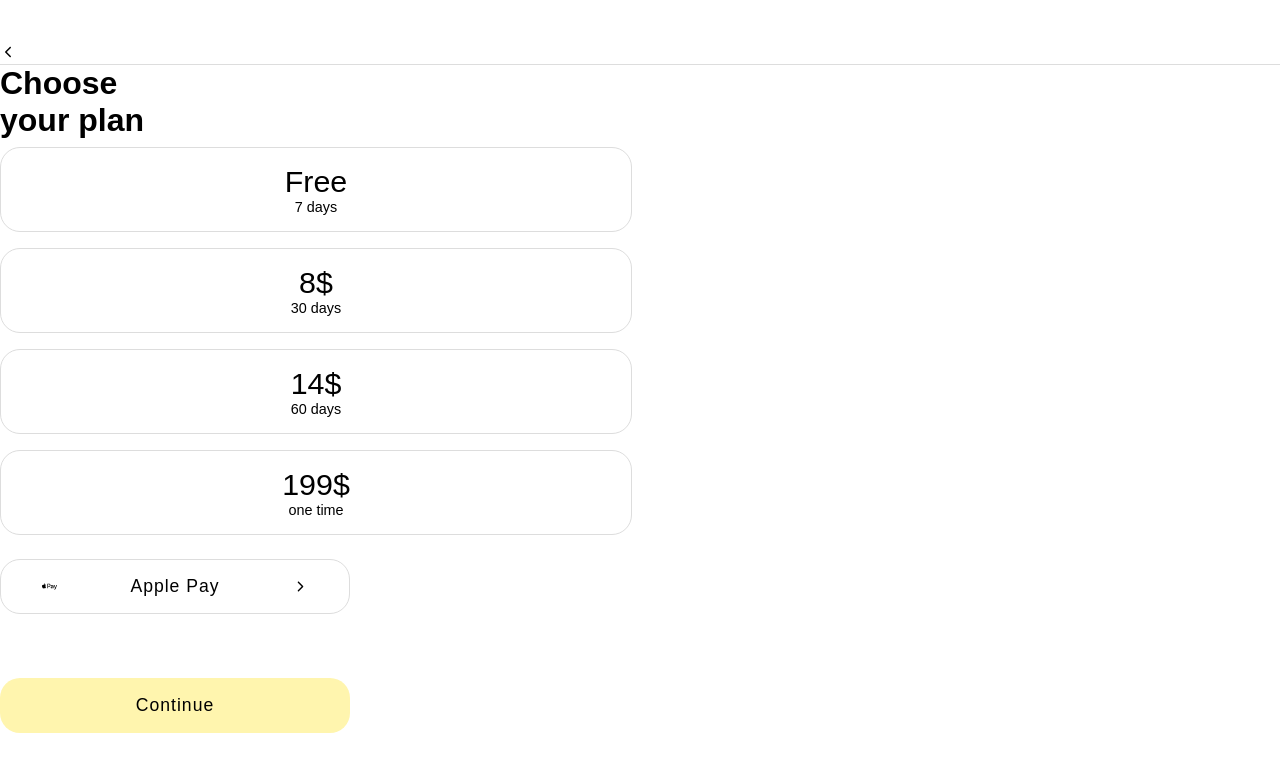
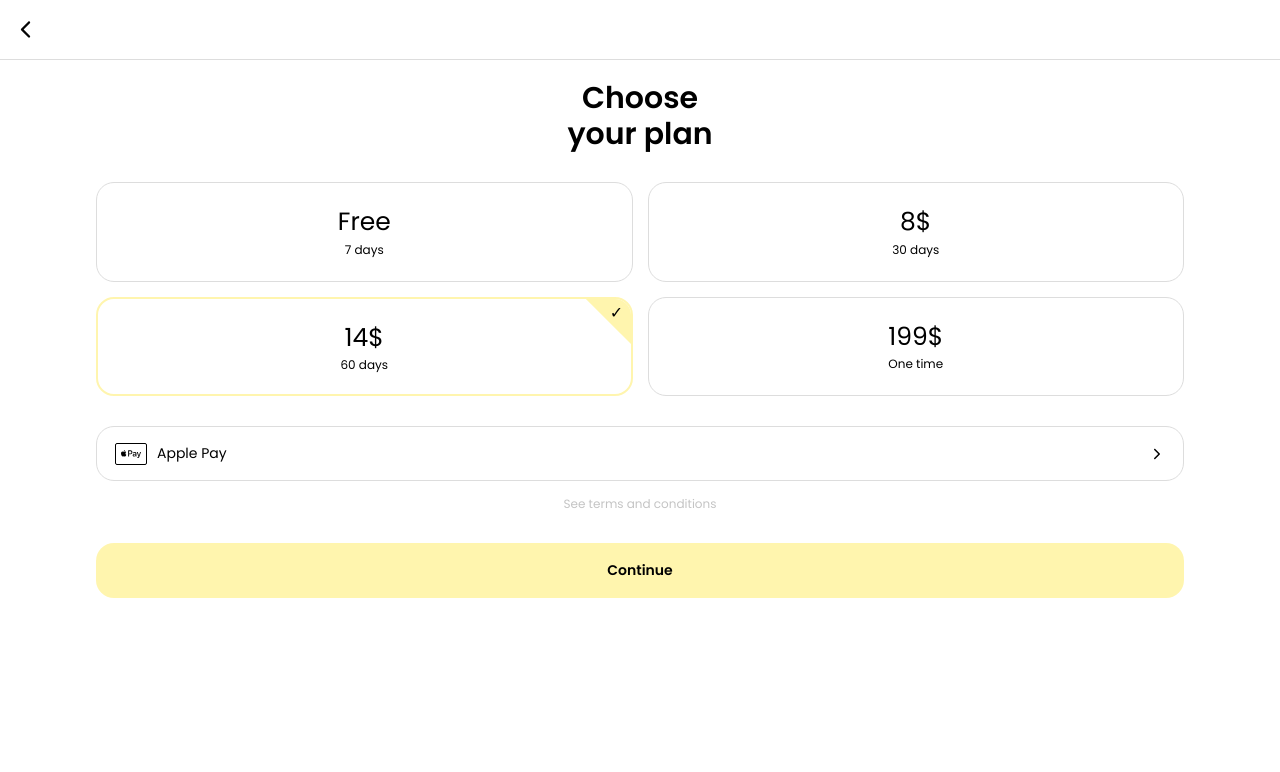
Before and after one commit to emkis/archievement-ui-case, a website built with Parcel: page src/index.html in a window 1280 px wide. Built offline with nearby package versions, Linux system fonts and the light colour scheme; a web font is replaced by a local one.

Commit message:
first page finished

```diff
--- a/package.json
+++ b/package.json
@@ -14,5 +14,8 @@
     "parcel-bundler": "^1.12.3",
     "sass": "^1.23.0-module.beta.1",
     "sass-rem": "^2.0.1"
+  },
+  "dependencies": {
+    "normalize.css": "^8.0.1"
   }
 }
--- a/src/index.html
+++ b/src/index.html
@@ -5,6 +5,10 @@
     <meta name="viewport" content="width=device-width, initial-scale=1.0" />
     <meta http-equiv="X-UA-Compatible" content="ie=edge" />
 
+    <link
+      href="https://fonts.googleapis.com/css2?family=Poppins:wght@400;600&display=swap"
+      rel="stylesheet"
+    />
     <link rel="stylesheet" href="./styles/index.scss" />
 
     <title>Achievement UI Case</title>
@@ -25,46 +29,42 @@
       </header>
 
       <section class="plans">
-        <div class="card-item">
-          <div class="card active">
-            <p class="title">Free</p>
-            <p>7 days</p>
-          </div>
-        </div>
+        <ul class="plans-list">
+          <li class="plans__item">
+            <h3 class="plans__title">Free</h3>
+            <p class="plans__description">7 days</p>
+          </li>
+          <li class="plans__item">
+            <h3 class="plans__title">8$</h3>
+            <p class="plans__description">30 days</p>
+          </li>
+          <li class="plans__item plans__item--active">
+            <h3 class="plans__title">14$</h3>
+            <p class="plans__description">60 days</p>
+          </li>
+          <li class="plans__item">
+            <h3 class="plans__title">199$</h3>
+            <p class="plans__description">One time</p>
+          </li>
+        </ul>
 
-        <div class="card-item">
-          <div class="card">
-            <p class="title">8$</p>
-            <p>30 days</p>
-          </div>
-        </div>
+        <button class="button button--secondary payment">
+          <img
+            class="apple-icon"
+            src="./assets/icons/apple-play-icon.svg"
+            alt="Apple Play"
+          />
+          Apple Pay
+          <img
+            class="arrow-icon"
+            src="./assets/icons/arrow-right-icon.svg"
+            alt="Continue"
+          />
+        </button>
+        <a href="#" class="information">See terms and conditions</a>
 
-        <div class="card-item">
-          <div class="card">
-            <p class="title">14$</p>
-            <p>60 days</p>
-          </div>
-        </div>
-
-        <div class="card-item">
-          <div class="card">
-            <p class="title">199$</p>
-            <p>one time</p>
-          </div>
-        </div>
+        <button class="button button--primary">Continue</button>
       </section>
-
-      <div class="row center">
-        <div class="btn apple_store">
-          <img src="./assets/icons/apple-play-icon.svg" alt="Apple Play" />
-          <span>Apple Pay</span>
-          <img src="./assets/icons/arrow-right-icon.svg" alt="Continue" />
-        </div>
-      </div>
-
-      <div class="row center">
-        <button class="btn accent">Continue</button>
-      </div>
     </main>
   </body>
 </html>
--- a/src/styles/_button.scss
+++ /dev/null
@@ -1,33 +0,0 @@
-button {
-  background: none;
-  outline: none;
-  box-shadow: none;
-  border: none;
-}
-
-.btn {
-  font-size: 1.1rem;
-  letter-spacing: 1px;
-  width: 100%;
-  max-width: 350px;
-  height: 55px;
-  border-radius: $radius;
-  margin: 1rem 0;
-  transition: background 200ms ease-in-out;
-  cursor: pointer;
-
-  &.accent {
-    background: $c_accent;
-    border: none;
-
-    &:focus,
-    &:hover {
-      background: darken($c_accent, $amount: 15%);
-    }
-  }
-
-  &:focus,
-  &:hover {
-    background: $c_border;
-  }
-}
--- a/src/styles/_font.scss
+++ /dev/null
@@ -1,27 +0,0 @@
-@font-face {
-    font-family: futura-pt;
-    src: url(https://use.typekit.net/af/309dfe/000000000000000000010091/27/l?primer=7cdcb44be4a7db8877ffa5c0007b8dd865b3bbc383831fe2ea177f62257a9191&fvd=n7&v=3) format("woff2"), url(https://use.typekit.net/af/309dfe/000000000000000000010091/27/d?primer=7cdcb44be4a7db8877ffa5c0007b8dd865b3bbc383831fe2ea177f62257a9191&fvd=n7&v=3) format("woff"), url(https://use.typekit.net/af/309dfe/000000000000000000010091/27/a?primer=7cdcb44be4a7db8877ffa5c0007b8dd865b3bbc383831fe2ea177f62257a9191&fvd=n7&v=3) format("opentype");
-    font-weight: 700;
-    font-style: normal;
-}
-
-@font-face {
-    font-family: futura-pt;
-    src: url(https://use.typekit.net/af/eb729a/000000000000000000010092/27/l?primer=7cdcb44be4a7db8877ffa5c0007b8dd865b3bbc383831fe2ea177f62257a9191&fvd=i7&v=3) format("woff2"), url(https://use.typekit.net/af/eb729a/000000000000000000010092/27/d?primer=7cdcb44be4a7db8877ffa5c0007b8dd865b3bbc383831fe2ea177f62257a9191&fvd=i7&v=3) format("woff"), url(https://use.typekit.net/af/eb729a/000000000000000000010092/27/a?primer=7cdcb44be4a7db8877ffa5c0007b8dd865b3bbc383831fe2ea177f62257a9191&fvd=i7&v=3) format("opentype");
-    font-weight: 700;
-    font-style: italic;
-}
-
-@font-face {
-    font-family: futura-pt;
-    src: url(https://use.typekit.net/af/9b05f3/000000000000000000013365/27/l?primer=7cdcb44be4a7db8877ffa5c0007b8dd865b3bbc383831fe2ea177f62257a9191&fvd=n4&v=3) format("woff2"), url(https://use.typekit.net/af/9b05f3/000000000000000000013365/27/d?primer=7cdcb44be4a7db8877ffa5c0007b8dd865b3bbc383831fe2ea177f62257a9191&fvd=n4&v=3) format("woff"), url(https://use.typekit.net/af/9b05f3/000000000000000000013365/27/a?primer=7cdcb44be4a7db8877ffa5c0007b8dd865b3bbc383831fe2ea177f62257a9191&fvd=n4&v=3) format("opentype");
-    font-weight: 400;
-    font-style: normal;
-}
-
-@font-face {
-    font-family: futura-pt;
-    src: url(https://use.typekit.net/af/cf3e4e/000000000000000000010095/27/l?primer=7cdcb44be4a7db8877ffa5c0007b8dd865b3bbc383831fe2ea177f62257a9191&fvd=i4&v=3) format("woff2"), url(https://use.typekit.net/af/cf3e4e/000000000000000000010095/27/d?primer=7cdcb44be4a7db8877ffa5c0007b8dd865b3bbc383831fe2ea177f62257a9191&fvd=i4&v=3) format("woff"), url(https://use.typekit.net/af/cf3e4e/000000000000000000010095/27/a?primer=7cdcb44be4a7db8877ffa5c0007b8dd865b3bbc383831fe2ea177f62257a9191&fvd=i4&v=3) format("opentype");
-    font-weight: 400;
-    font-style: italic;
-}
--- a/src/styles/_global.scss
+++ b/src/styles/_global.scss
@@ -1,161 +1,20 @@
-html {
+@import "../../node_modules/normalize.css/normalize.css";
+@import "./constants/index";
+@import "./reset";
+
+html,
+body {
   height: 100%;
   scroll-behavior: smooth;
 }
 
 body {
+  min-height: 100%;
   text-rendering: optimizeLegibility;
   -webkit-font-smoothing: antialiased;
+  font-family: $font_body;
 }
 
-h1,
-h2,
-h3,
-h4,
-h5,
-p,
-span,
-button,
-input,
-::placeholder {
-  font-family: $font_primary;
+button {
+  cursor: pointer;
 }
-
-img {
-  max-width: 100%;
-}
-
-nav {
-  background: #fff;
-  position: sticky;
-  top: 0;
-  left: 0;
-  width: 100%;
-  height: 65px;
-  display: flex;
-  justify-content: space-between;
-  align-items: flex-end;
-  border-bottom: 1px solid #ddd;
-  opacity: 0.98;
-
-  .icon {
-    display: flex;
-    align-items: center;
-    justify-content: center;
-    height: 50px;
-    width: 50px;
-    cursor: pointer;
-
-    img {
-      width: 18px;
-      height: auto;
-    }
-  }
-}
-
-.title_section {
-  text-align: center;
-  padding: 1rem 2rem 2.5rem 2rem;
-
-  h1 {
-    line-height: 1.1;
-    font-size: 2.4rem;
-  }
-}
-
-.content {
-  margin-bottom: 2.5rem;
-}
-
-.container {
-  width: 100%;
-  max-width: $space_container;
-  padding-right: $space;
-  padding-left: $space;
-  margin-right: auto;
-  margin-left: auto;
-
-  .row {
-    display: flex;
-    flex-wrap: wrap;
-  }
-
-  .center {
-    justify-content: center;
-    align-items: center;
-  }
-
-  .between {
-    justify-content: space-between;
-    align-items: center;
-  }
-}
-
-.apple_store {
-  border: 1px solid $c_border;
-  border-radius: $radius;
-  display: flex;
-  justify-content: space-around;
-  align-items: center;
-  margin-top: 1rem;
-  margin-bottom: 3rem;
-
-  img {
-    width: 15px;
-    height: auto;
-    margin: 0.5rem;
-  }
-}
-
-.cards {
-  display: flex;
-  flex-flow: row wrap;
-  justify-content: space-between;
-}
-
-.card-item {
-  width: calc(100% / 2 - 0.5rem);
-  padding: 0.5rem 0;
-}
-
-.card {
-  display: flex;
-  flex-direction: column;
-  position: relative;
-  font-weight: normal;
-  text-align: center;
-  padding: 1rem 2rem;
-  border: 1px solid $c_border;
-  border-radius: $radius;
-  overflow: hidden;
-  transition: background 200ms ease-in-out;
-
-  &:hover,
-  &:focus {
-    background: $co_border_light;
-  }
-
-  & .title {
-    font-size: 1.9rem;
-  }
-
-  & p {
-    font-size: 0.9rem;
-  }
-
-  &::active {
-    border: 2px solid $c_accent;
-    background: none !important;
-  }
-
-  &:active::before {
-    content: "";
-    position: absolute;
-    top: 0;
-    right: -10px;
-    width: 40px;
-    height: 15px;
-    background: $c_accent;
-    transform: rotate(45deg);
-  }
-}
--- a/src/styles/_reset.scss
+++ b/src/styles/_reset.scss
@@ -1,6 +1,6 @@
 *,
-::before,
-::after {
+*::before,
+*::after {
   margin: 0;
   padding: 0;
   box-sizing: border-box;
--- /dev/null
+++ b/src/styles/components.scss
@@ -0,0 +1,189 @@
+.navbar {
+  position: sticky;
+  top: 0;
+  left: 0;
+  width: 100%;
+  height: rem(60px);
+  display: flex;
+  justify-content: space-between;
+  align-items: center;
+  opacity: 0.98;
+  background: #fff;
+  border-bottom: 1px solid $color_gray_light;
+  z-index: $layer_tree;
+
+  &__link {
+    cursor: pointer;
+  }
+
+  &__icon {
+    display: flex;
+    align-items: center;
+    justify-content: center;
+    height: rem(50px);
+    width: rem(50px);
+
+    img {
+      width: rem(25px);
+      height: auto;
+    }
+  }
+}
+
+.header {
+  padding: rem(20px 0 25px);
+  text-align: center;
+
+  &__title {
+    margin: 0;
+    font-size: rem(30px);
+    font-weight: 600;
+    line-height: 1.2;
+  }
+}
+
+.button {
+  display: block;
+  width: 100%;
+  min-height: rem(55px);
+  border-radius: 18px;
+  font-size: rem(14px);
+  font-weight: 600;
+  background: none;
+  border: none;
+  transition: background 200ms ease-out, transform 200ms ease-out;
+
+  & + & {
+    margin-top: rem(15px);
+  }
+
+  &:active {
+    transform: translateY(2px);
+  }
+
+  &:disabled {
+    opacity: 0.35;
+    cursor: not-allowed;
+  }
+
+  &--primary {
+    background: $color_primary;
+
+    &:hover,
+    &:focus,
+    &:active {
+      background: darken($color_primary, $amount: 10%);
+    }
+  }
+
+  &--secondary {
+    background: none;
+    border: 1px solid $color_gray_light;
+
+    &:hover,
+    &:focus,
+    &:active {
+      background: $color_gray_light;
+    }
+  }
+}
+
+.plans {
+  max-width: 85%;
+  margin: 0 auto;
+  padding-bottom: rem(32px);
+
+  &-list {
+    display: grid;
+    grid-template-columns: 1fr 1fr;
+    grid-template-rows: 1fr 1fr;
+    grid-gap: 15px;
+    padding: rem(5px 0 30px);
+    list-style: none;
+  }
+
+  &__item {
+    position: relative;
+    text-align: center;
+    font-weight: 400;
+    padding: rem(20px);
+    border-radius: 18px;
+    border: 1px solid $color_gray_light;
+    transition: background 200ms ease-out;
+    cursor: pointer;
+    overflow: hidden;
+
+    &:hover,
+    &:focus {
+      background: rgba($color_gray_light, 0.35);
+    }
+
+    &--active {
+      position: relative;
+      border: 2px solid $color_primary;
+
+      &::after {
+        content: "✓";
+        position: absolute;
+        top: rem(5px);
+        right: rem(4px);
+        width: rem(20px);
+        height: rem(20px);
+      }
+
+      &::before {
+        content: "";
+        position: absolute;
+        top: rem(-50px);
+        right: rem(-50px);
+        height: rem(85px);
+        width: rem(85px);
+        transform: rotate(45deg);
+        background: $color_primary;
+      }
+    }
+  }
+
+  &__title {
+    font-size: rem(25px);
+    line-height: 1.5;
+    font-weight: 400;
+  }
+
+  &__description {
+    font-size: rem(12px);
+    line-height: 1.5;
+    font-weight: 400;
+  }
+
+  & .information {
+    display: block;
+    font-size: rem(12px);
+    text-align: center;
+    text-decoration: none;
+    margin: rem(16px 0 32px);
+    color: darken($color_gray_light, 10);
+  }
+}
+
+.payment {
+  display: flex;
+  align-items: center;
+  padding: rem(0 18px);
+  font-weight: 400;
+
+  .arrow-icon {
+    margin-left: auto;
+    width: rem(16px);
+    height: auto;
+  }
+
+  .apple-icon {
+    width: rem(32px);
+    height: auto;
+    padding: rem(0 5px);
+    border: 1px solid #000;
+    border-radius: 2px;
+    margin-right: rem(10px);
+  }
+}
--- /dev/null
+++ b/src/styles/constants/_layers.scss
@@ -0,0 +1,4 @@
+$layer_one: 100;
+$layer_two: 200;
+$layer_tree: 300;
+$layer_four: 400;
--- /dev/null
+++ b/src/styles/constants/_typography.scss
@@ -0,0 +1 @@
+$font_body: "Poppins", Helvetica, Arial, sans-serif;
```
Also changed, not shown: src/styles/_vars.scss (deleted, +0 -11 lines), src/styles/constants/_colors.scss (added, +9 -0 lines), src/styles/constants/index.scss (added, +7 -0 lines), src/styles/index.scss (+2 -5 lines), 1 other file.
